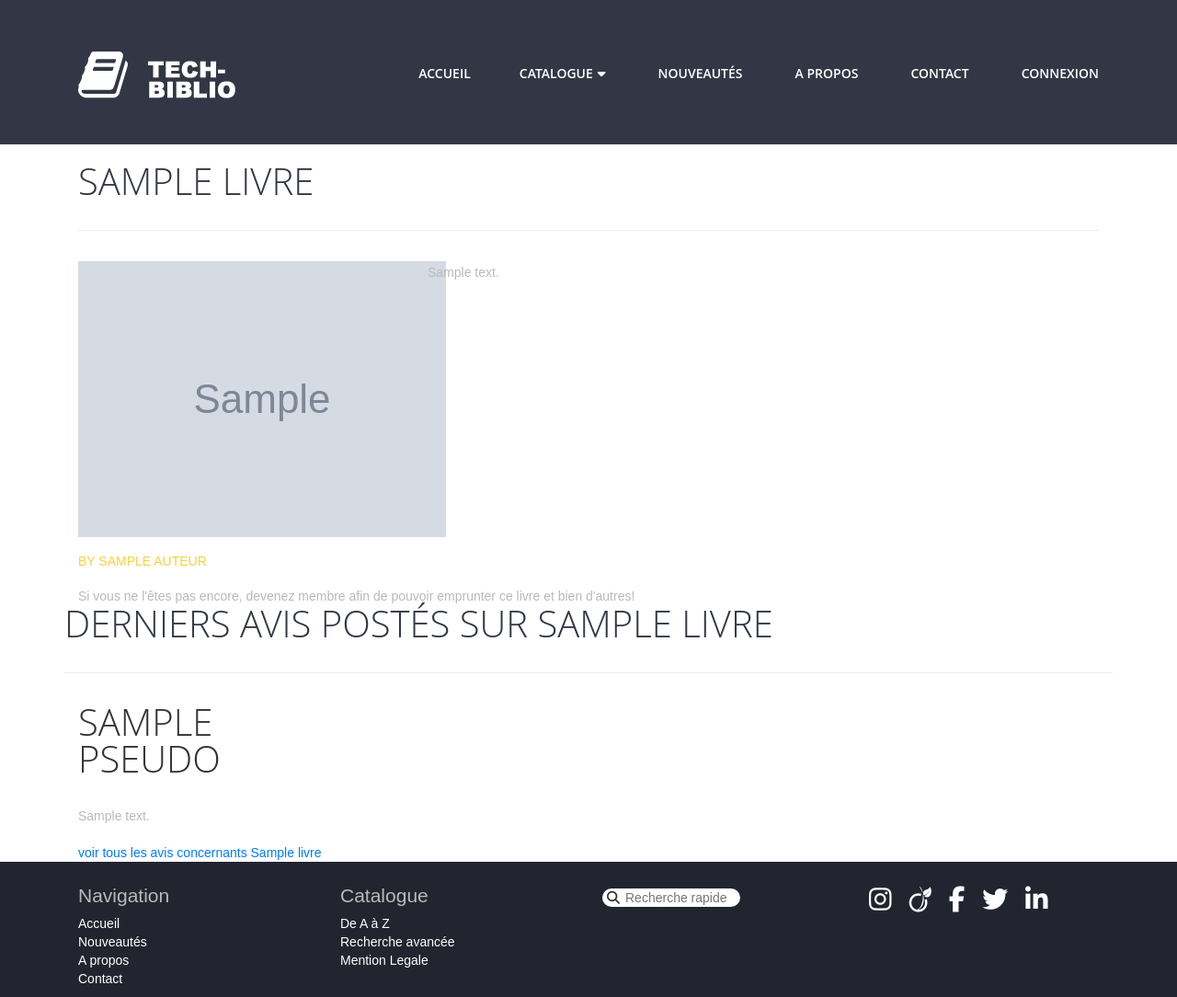
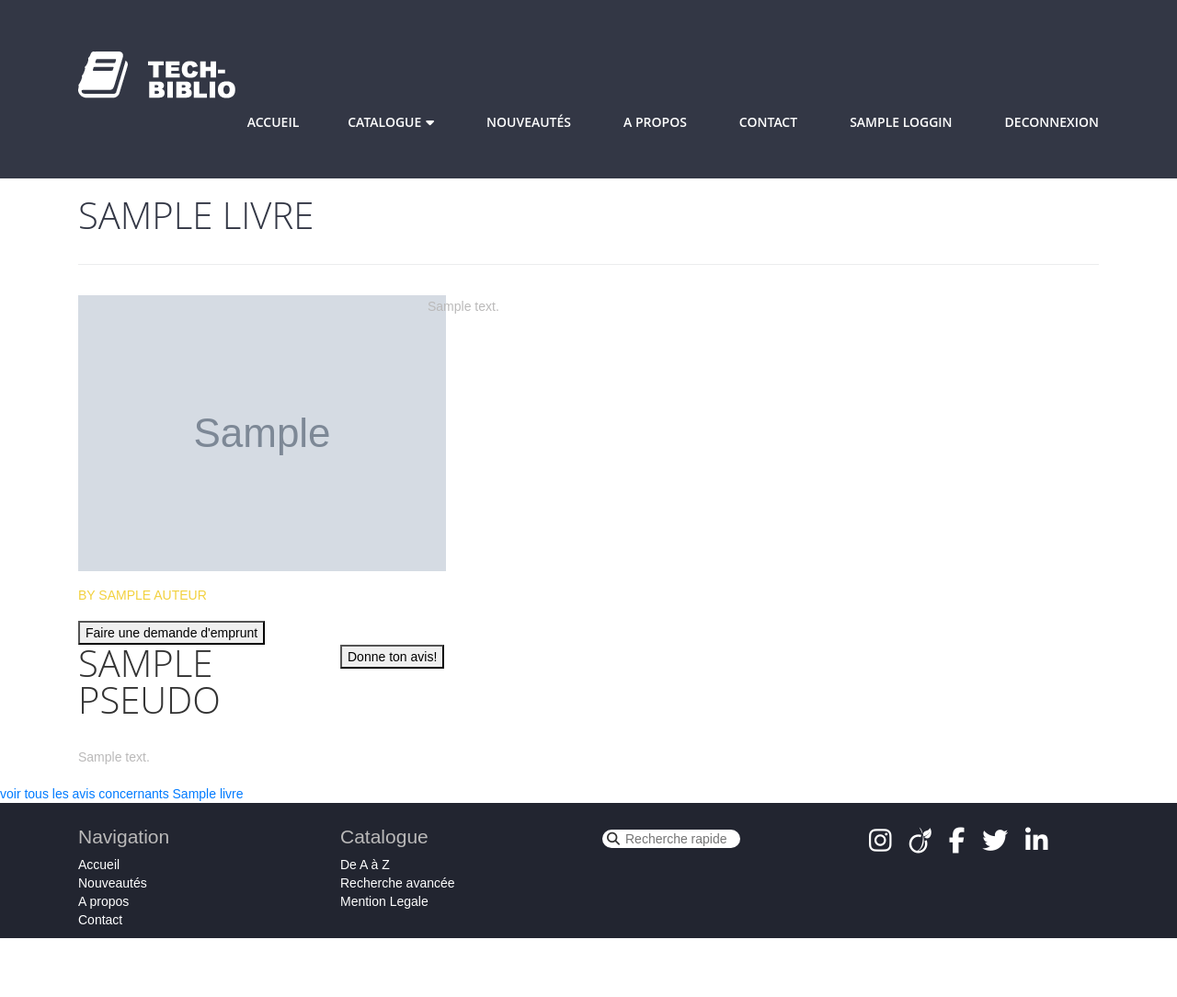
Before and after one commit to marie204/silex_Biblio-tech, a PHP site: template templates/Livre.html.twig in a window 1280 px wide. Shown: the whole page at 92% size. After the commit the page ends 1020 px from the top, so only its background shows below. Run offline with PHP 8.4, Linux system fonts and the light colour scheme; the template is opened without the code that fills it: most values are stand-ins (such as "Sample title", 1, 10 or a date in 2020); grey boxes marked "Sample" are stand-in pictures; some libraries are stand-ins or nearby versions.

Commit message:
Desormais possible d'envoyer des commentaires dès la page du livre

```diff
--- a/src/controllers.php
+++ b/src/controllers.php
@@ -121,7 +121,7 @@
     //var_dump($author);
     $app['em']->persist($com);
     $app['em']->flush();
-    return $app->redirect('./accueil');
+    return $app->redirect('./livre?id='.$_GET['id']);
 });
 
 $app->get('/touslescommentaires', function() use ($app){
@@ -430,7 +430,7 @@
     $repoEx = $app['em']->getRepository(Exemplaire::class);
     $lastComs = $repoCom->findBy(
         array('livre' => $_GET['id']),
-        array('date' => 'desc'),
+        array('id' => 'desc'),
         4,
         0
     );
--- a/templates/Livre.html.twig
+++ b/templates/Livre.html.twig
@@ -98,7 +98,6 @@
 
 <div class="container">
     <div class="row">
-    <h3>Derniers avis postés sur {{livre.title}}</h3>
         {% for comment in lastComs %}
         <article class="col-lg-3 col-md-6 col-sm-6">
             <div class="thumb-pad1 maxheight">
@@ -113,11 +112,45 @@
             </div>
         </article>
         {% endfor %}
+        {% if loggin  != '' %}
+<article class="col-lg-6 col-md-12 col-sm-12">
+            <div class="thumb-pad1 maxheight">
+                <div class="box_inner">
+                    <div class="thumbnail" id='ajoutCommentaire'>
+                        <button onclick="ajoutAjoutCom();">Donne ton avis!</button>
+
+                        </div>
+                    </div>
+                </div>
+            </div>
+        </article>
+<script>
+function ajoutAjoutCom(){
+    varA = new Date(Date.now());
+    varB = ''+varA.getMonth();
+              varB.length == 2 ? varB = varB : varB = '0'+ varB;
+              varC = ''+varA.getDate();
+              varC.length == 2 ? varC = varC : varC = '0'+ varC;
+              varA = varA.getFullYear() + '-' + varB + '-' + varC;
+    document.getElementById('ajoutCommentaire').innerHTML = '<form action="./envoyerCommentaire">'
+                            +'<input type="hidden" name="id" value="{{livre.id}}">'
+                            +'<input type="hidden" name="dateAjout" value="'+varA+'">'
+                            +'<input type="hidden" name="pseudoUser" value="{{loggin}}">'
+                            +'<div class="caption">'
+                            +'<textarea name="areaCom" rows="10" style="width:100%;overflow:scroll"></textarea>'
+                            +'<input type="submit">'
+                            +'</form>';
+}
+</script>
+{% endif %}
 
 
     </div>
+    {% if lastComs  != null %}
     <a href="./touslescommentaires?id={{livre.id}}"> voir tous les avis concernants {{livre.title}}</a>
+    {% endif %}
 </div>
+
 </section>
 </section>
 </div>
```
